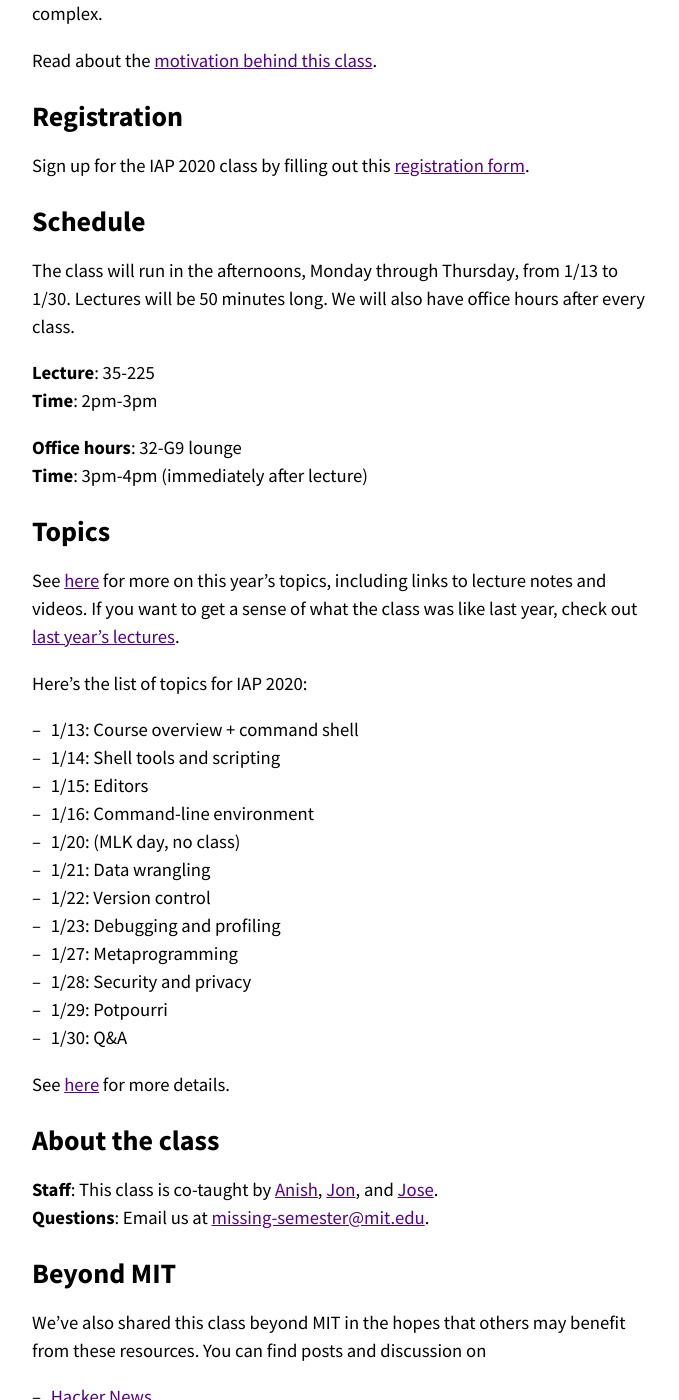
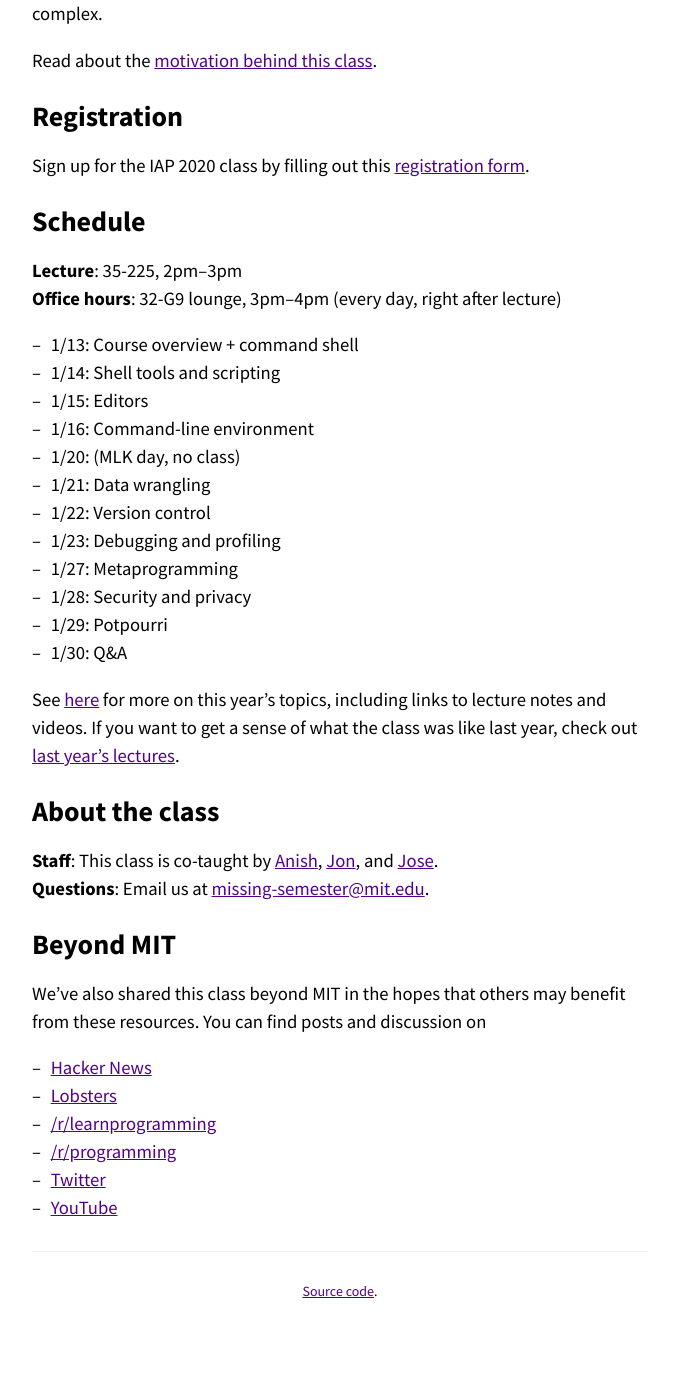
Before and after one commit to missing-semester-cn/missing-semester-cn.github.io, a Jekyll site: the page built from index.md, in a window 1280 px wide and 1400 px high, scrolled down 489 px. Shown: the whole window, without its empty margins (300-979 px from the left). Built offline with Jekyll 4.4.1, drawn with Linux system fonts in a browser that asks for light colours; after the commit the page ends 1829 px from its top, so only the background shows below that; some of the changed text lies outside the part shown.

Commit message:
Simplify homepage

```diff
--- a/index.md
+++ b/index.md
@@ -24,25 +24,8 @@
 
 # Schedule
 
-The class will run in the afternoons, Monday through Thursday, from 1/13 to
-1/30. Lectures will be 50 minutes long. We will also have office hours after
-every class.
-
-**Lecture**: 35-225<br>
-**Time**: 2pm-3pm
-
-**Office hours**: 32-G9 lounge<br>
-**Time**: 3pm-4pm (immediately after lecture)
-
-
-# Topics
-
-See [here](/lectures/) for more on this year's topics, including links to
-lecture notes and videos. If you want to get a sense of what the class was like
-last year, check out [last year's
-lectures](https://hacker-tools.github.io/lectures/).
-
-Here's the list of topics for IAP 2020:
+**Lecture**: 35-225, 2pm--3pm<br>
+**Office hours**: 32-G9 lounge, 3pm--4pm (every day, right after lecture)
 
 <ul>
 {% for lecture in site.data.lectures %}
@@ -50,7 +33,10 @@
 {% endfor %}
 </ul>
 
-See [here](/lectures/) for more details.
+See [here](/lectures/) for more on this year's topics, including links to
+lecture notes and videos. If you want to get a sense of what the class was like
+last year, check out [last year's
+lectures](https://hacker-tools.github.io/lectures/).
 
 # About the class
 
@@ -63,7 +49,7 @@
 benefit from these resources. You can find posts and discussion on
 
  - [Hacker News](https://news.ycombinator.com/item?id=19078281)
- - [Lobsters](https://lobste.rs/s/h6157x/mit_hacker_tools_lecture_series_on) — you'll need an [invite](https://lobste.rs/about#invitations) to comment
+ - [Lobsters](https://lobste.rs/s/h6157x/mit_hacker_tools_lecture_series_on)
  - [/r/learnprogramming](https://www.reddit.com/r/learnprogramming/comments/an42uu/mit_hacker_tools_a_lecture_series_on_programmer/)
  - [/r/programming](https://www.reddit.com/r/programming/comments/an3xki/mit_hacker_tools_a_lecture_series_on_programmer/)
  - [Twitter](https://twitter.com/Jonhoo/status/1091896192332693504)
```
